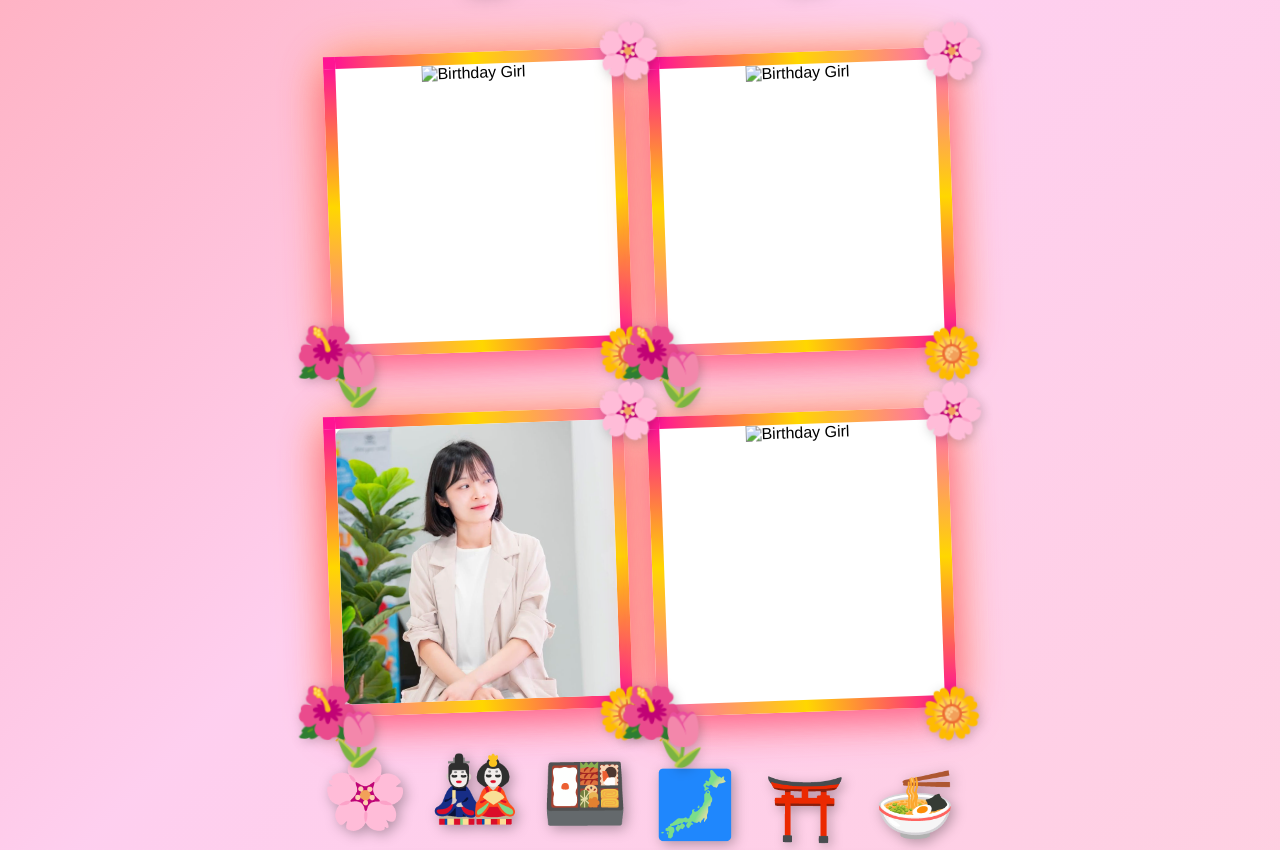
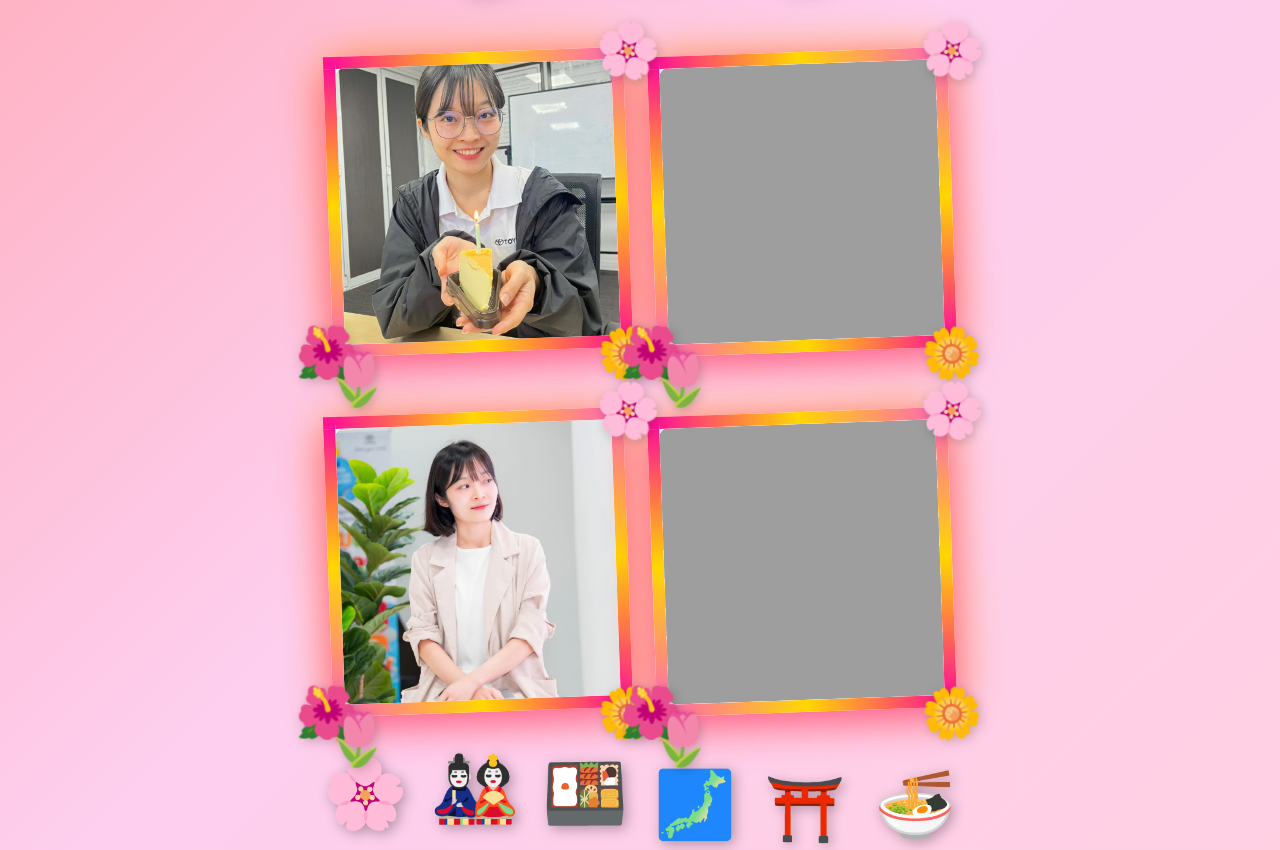
Before and after one commit to Blankbank11/sisLath-birthday-19th, a plain HTML site: page index.html in a window 1280 px wide. Shown: the part 851-1701 px from the top of the page. Drawn offline with Linux system fonts and the light colour scheme; the site is published under a folder, as on GitHub Pages, so addresses that start at the root find nothing.

Commit message:
Update index.html

```diff
--- a/index.html
+++ b/index.html
@@ -650,7 +650,7 @@
 
         <div class="photo-frame">
             <div class="photo-container">
-                <img src="/file12.png" alt="Birthday Girl">
+                <img src="file12.png" alt="Birthday Girl">
             </div>
             <div class="sparkle">⭐</div>
             <div class="sparkle">✨</div>
@@ -664,7 +664,7 @@
 
         <div class="photo-frame">
             <div class="photo-container">
-                <img src="/file13.png" alt="Birthday Girl">
+                <img src="file13.png" alt="Birthday Girl">
             </div>
             <div class="sparkle">⭐</div>
             <div class="sparkle">✨</div>
@@ -692,7 +692,7 @@
         </div>
         <div class="photo-frame">
             <div class="photo-container">
-                <img src="/file15.png" alt="Birthday Girl">
+                <img src="file15.png" alt="Birthday Girl">
             </div>
             <div class="sparkle">⭐</div>
             <div class="sparkle">✨</div>
```
